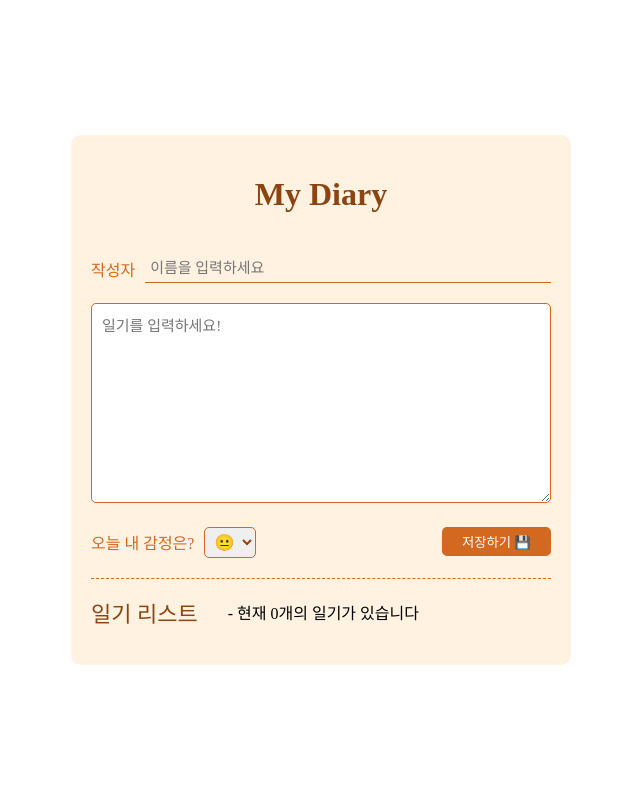
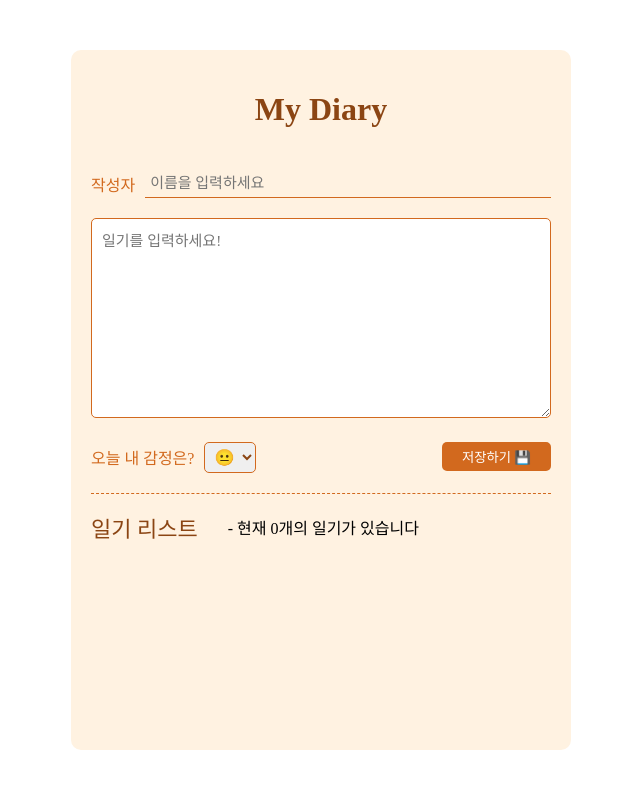
Before and after one commit to Minhyerin/ReactDiary, a React (Create React App) app: page / in a window 1280 px wide. Shown: the top 788 px of the page, without its empty margins (319-959 px from the left). Built offline with nearby package versions, Linux system fonts and the light colour scheme; a web font is replaced by a local one.

Commit message:
edit style

```diff
--- a/package.json
+++ b/package.json
@@ -8,6 +8,7 @@
     "@testing-library/user-event": "^13.5.0",
     "react": "^18.2.0",
     "react-dom": "^18.2.0",
+    "react-router-dom": "^6.14.2",
     "react-scripts": "5.0.1",
     "web-vitals": "^2.1.4"
   },
--- a/src/App.css
+++ b/src/App.css
@@ -19,6 +19,7 @@ body {
 }
 .App {
   width: 500px;
+  height: 700px;
   border-radius: 10px;
   padding: 20px;
   background-color: rgb(255, 242, 225);
@@ -111,8 +112,11 @@ body {
   box-shadow: inset 3px 3px 10px brown;
 }
 .DiaryList {
+  width: 100%;
+  height: 230px;
   margin-top: 20px;
   border-top: 1px dashed chocolate;
+  overflow: scroll;
 }
 .DiaryList .title {
   display: flex;
```
Also changed, not shown: 1 other file (tests, documents, lock files or other folders).
